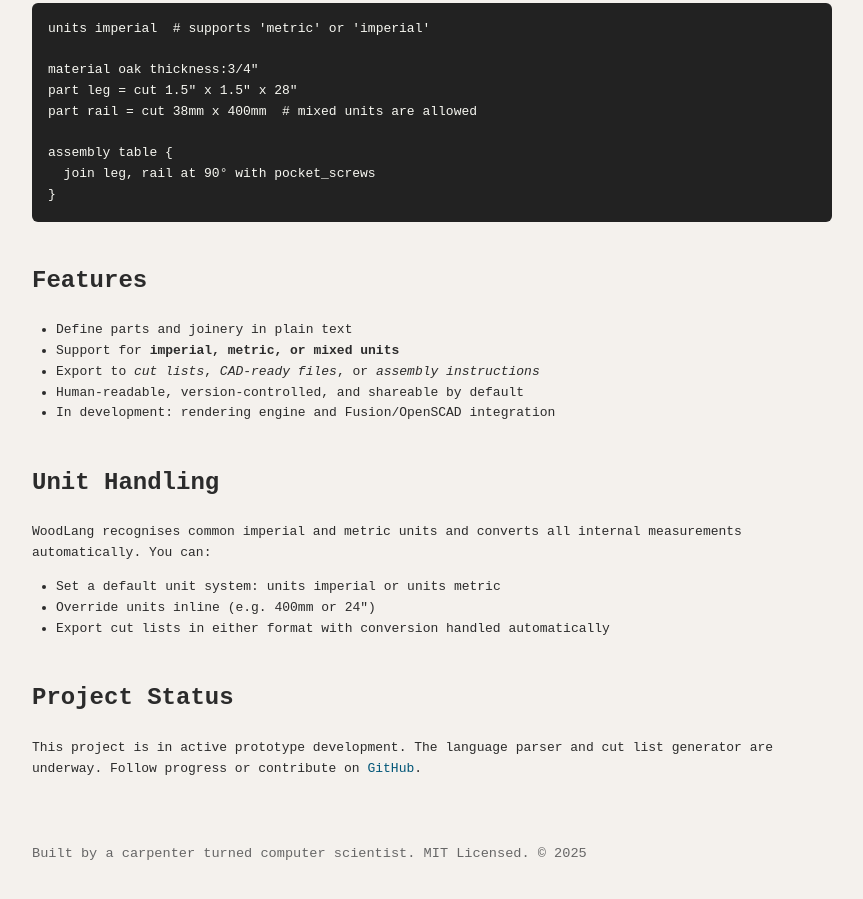
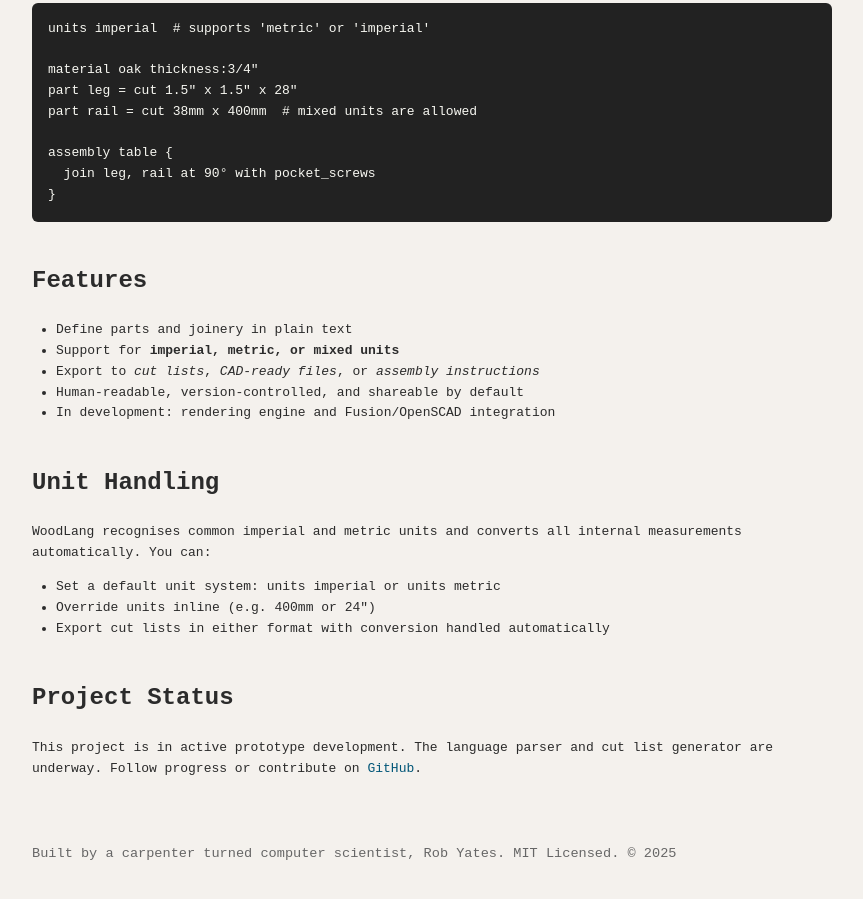
Before and after one commit to RobYatesCreations/WoodLang, a plain HTML site: page index.html in a window 1280 px wide. Shown: the part 337-1236 px from the top of the page, without its empty margins (208-1071 px from the left). Drawn offline with Linux system fonts and the light colour scheme.

Commit message:
Update index.html

```diff
--- a/index.html
+++ b/index.html
@@ -85,7 +85,7 @@ assembly table {
   <p>This project is in active prototype development. The language parser and cut list generator are underway. Follow progress or contribute on <a href="https://github.com/yourusername/woodlang" target="_blank">GitHub</a>.</p>
 
   <footer>
-    Built by a carpenter turned computer scientist. MIT Licensed. © 2025
+    Built by a carpenter turned computer scientist, Rob Yates. MIT Licensed. © 2025
   </footer>
 </body>
 </html>
```
